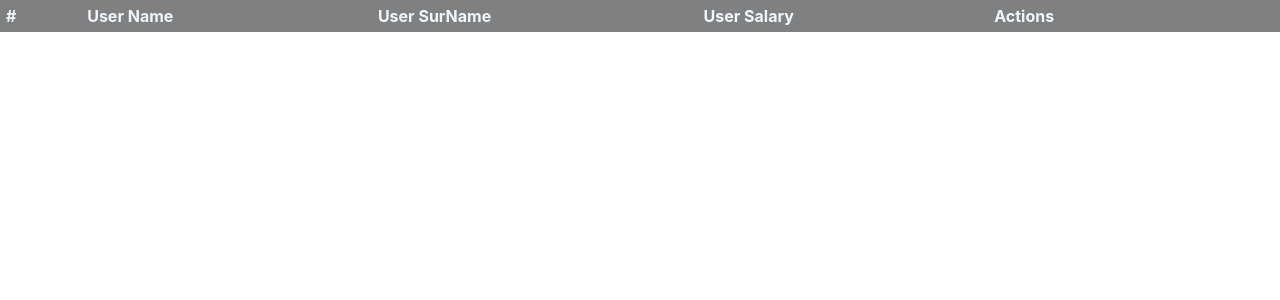
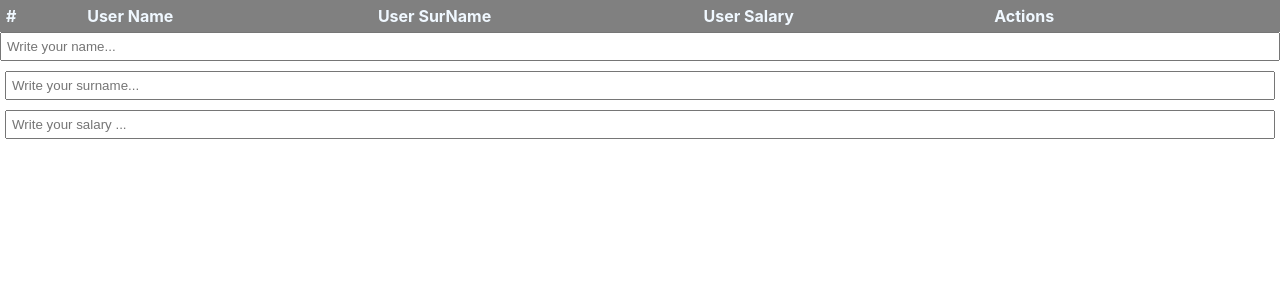
Before and after one commit to VladimirRM/Crudtable, a React (Create React App) app: page / in a window 1280 px wide. Shown: the top 300 px of the page. Built offline with nearby package versions, Linux system fonts and the light colour scheme; the HTML template or start-up script is replaced by a standard one.

Commit message:
add input for form

```diff
--- a/src/App.js
+++ b/src/App.js
@@ -19,6 +19,16 @@ const App = () => {
             </tbody>
           </table>
         </div>
+        <div>
+          <form action="">
+            <input type="text"
+            placeholder='Write your name...' />
+            <input type="text"
+            placeholder='Write your surname...' />
+            <input type="text"
+            placeholder='Write your salary ...' />
+          </form>
+        </div>
       </div>
     </div>
   )
```
